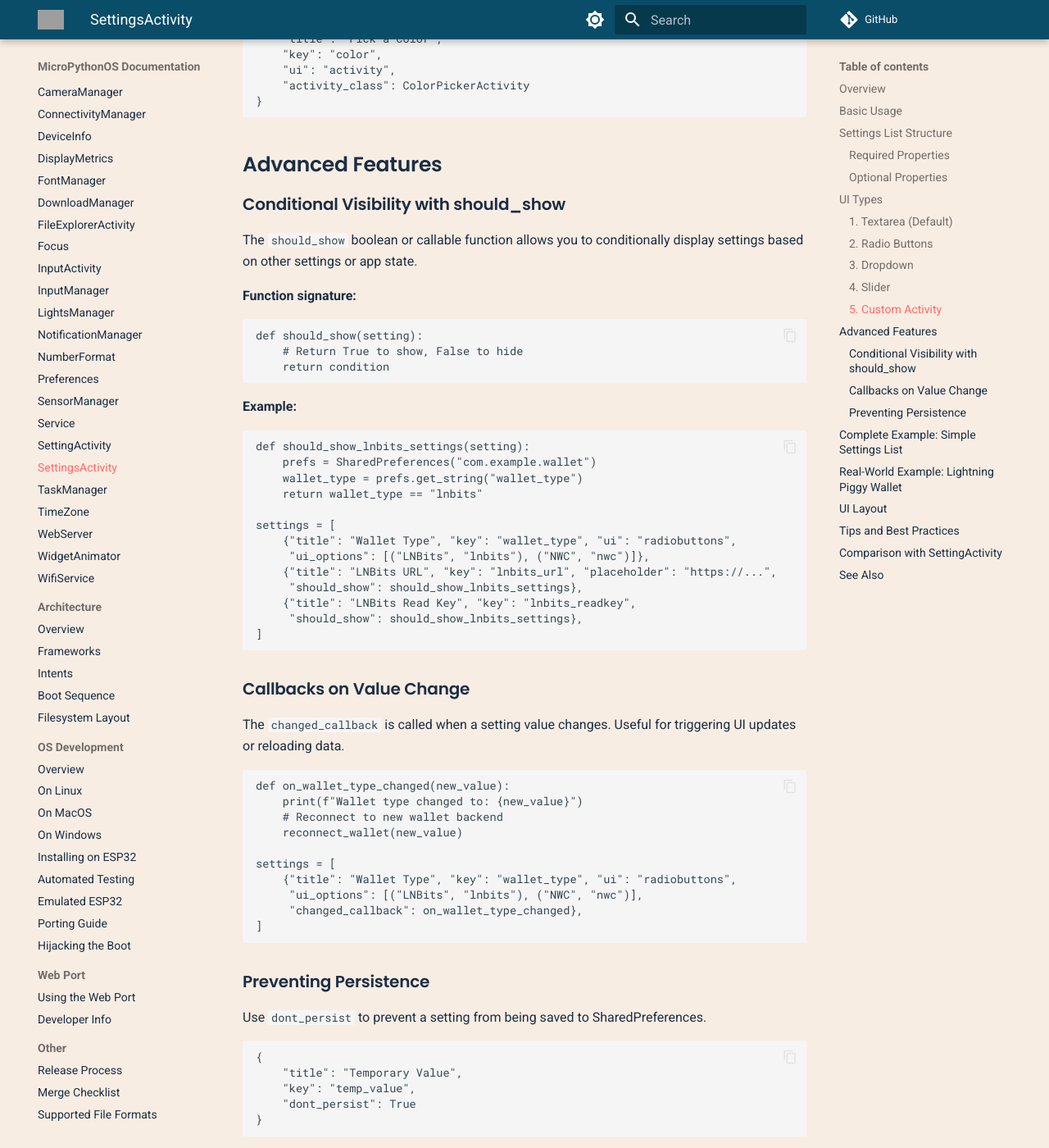
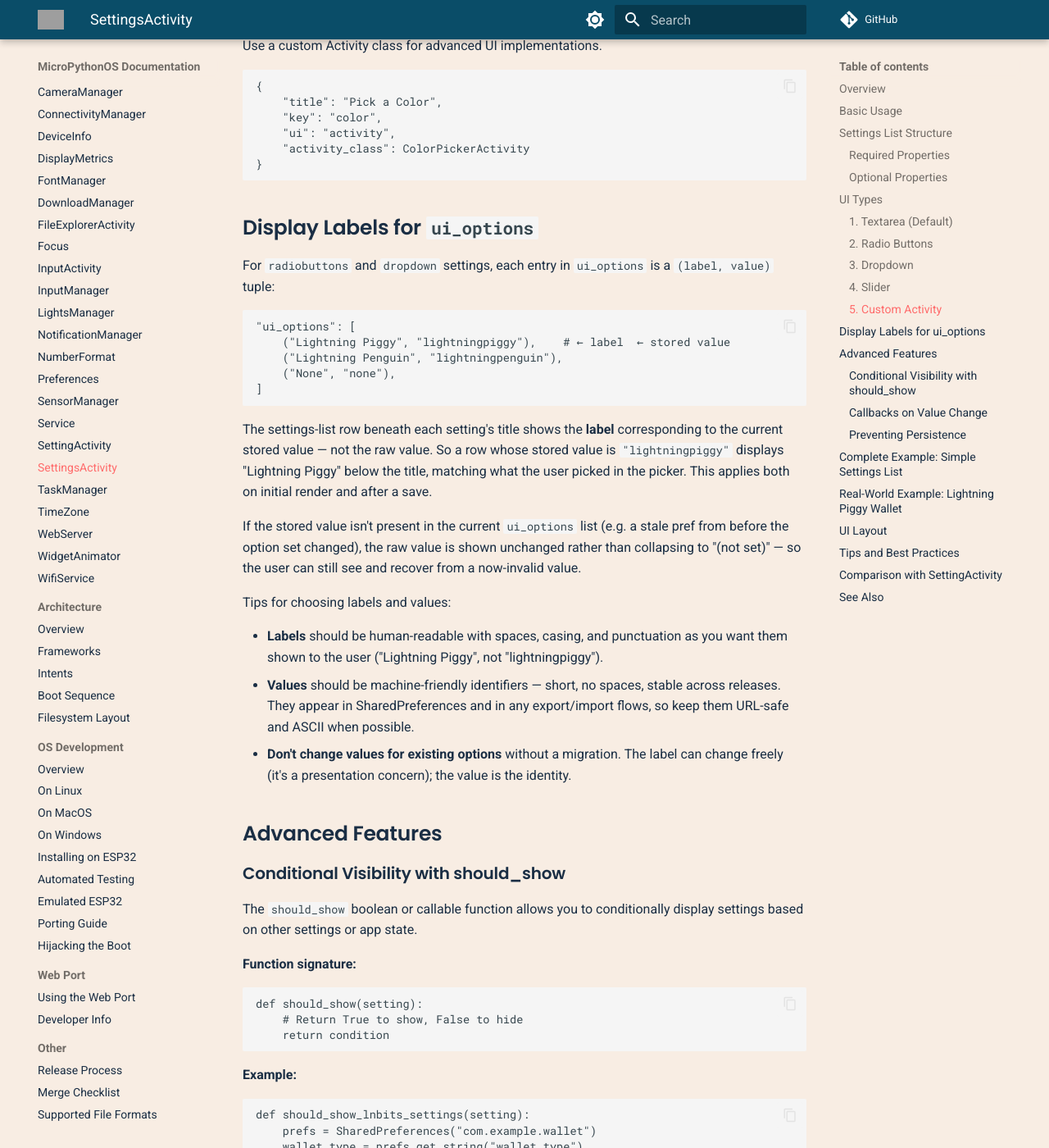
Before and after one commit to MicroPythonOS/docs, an MkDocs documentation site: the page built from docs/frameworks/settings-activity.md, in a window 1280 px wide and 1400 px high, scrolled down 3178 px. Shown: the whole window at 82% size. Built offline with MkDocs 1.6.1 and Material for MkDocs 9.7.7, drawn with Linux system fonts in a browser that asks for light colours; comment, search, counter and statistics services are not loaded; some of the changed text lies outside the part shown; grey boxes are pictures that could not be loaded.

Commit message:
SettingsActivity: document ui_options label mapping for value-label row
Companion to MicroPythonOS#137 (framework change). Explains the
(label, value) tuple semantics: label shown in picker AND in the
settings-list row's value label; value is what gets stored.

Adds a new "Display Labels for ui_options" section to settings-activity.md
covering:
- The (label, value) tuple format
- Initial-render + post-save behavior
- Fall-through for stale stored values not in current ui_options
- Tips for choosing labels vs values (don't change values without
  a migration; labels are free to change)

setting-activity.md gets a one-line cross-reference to the new section
on the parent doc, since the same (label, value) contract applies in
the picker UI as well.

Co-Authored-By: Claude Opus 4.7 (1M context) <noreply@anthropic.com>

````diff
--- a/docs/frameworks/settings-activity.md
+++ b/docs/frameworks/settings-activity.md
@@ -36,7 +36,7 @@ class MyApp(Activity):
 
 ### Optional Properties
 - **`ui`** (string): UI type for editing. Options: `"textarea"` (default), `"radiobuttons"`, `"dropdown"`, `"slider"`, `"activity"`
-- **`ui_options`** (list): Options for `radiobuttons` and `dropdown` UI types
+- **`ui_options`** (list): Options for `radiobuttons` and `dropdown` UI types. Each entry is a `(label, value)` tuple — the **label** is shown in the picker AND in the row's value label below the title; the **value** is what gets stored in SharedPreferences. See [Display Labels for `ui_options`](#display-labels-for-ui_options) below.
 - **`placeholder`** (string): Placeholder text for textarea input
 - **`changed_callback`** (function): Callback function called when the setting value changes
 - **`should_show`** (function): Boolean or function to determine if this setting should be displayed in the list
@@ -131,6 +131,28 @@ Use a custom Activity class for advanced UI implementations.
     "activity_class": ColorPickerActivity
 }
 ```
+
+## Display Labels for `ui_options`
+
+For `radiobuttons` and `dropdown` settings, each entry in `ui_options` is a `(label, value)` tuple:
+
+```python
+"ui_options": [
+    ("Lightning Piggy", "lightningpiggy"),    # ← label  ← stored value
+    ("Lightning Penguin", "lightningpenguin"),
+    ("None", "none"),
+]
+```
+
+The settings-list row beneath each setting's title shows the **label** corresponding to the current stored value — not the raw value. So a row whose stored value is `"lightningpiggy"` displays "Lightning Piggy" below the title, matching what the user picked in the picker. This applies both on initial render and after a save.
+
+If the stored value isn't present in the current `ui_options` list (e.g. a stale pref from before the option set changed), the raw value is shown unchanged rather than collapsing to "(not set)" — so the user can still see and recover from a now-invalid value.
+
+Tips for choosing labels and values:
+
+- **Labels** should be human-readable with spaces, casing, and punctuation as you want them shown to the user ("Lightning Piggy", not "lightningpiggy").
+- **Values** should be machine-friendly identifiers — short, no spaces, stable across releases. They appear in SharedPreferences and in any export/import flows, so keep them URL-safe and ASCII when possible.
+- **Don't change values for existing options** without a migration. The label can change freely (it's a presentation concern); the value is the identity.
 
 ## Advanced Features
 
````
Also changed, not shown: docs/frameworks/setting-activity.md (+1 -1 lines).
